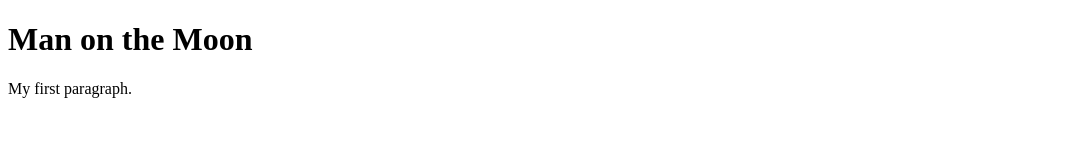
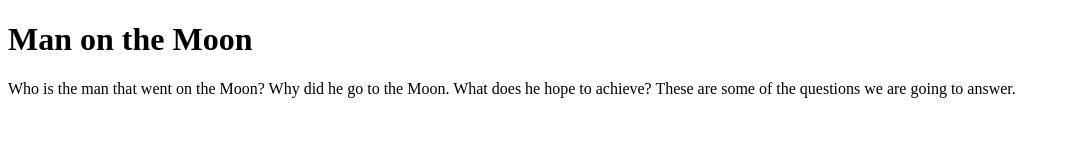
Before and after one commit to PokaTosso/training, a plain HTML site: page index.html in a window 1280 px wide. Shown: the whole page, without its empty margins (0-1070 px from the left). Drawn offline with Linux system fonts and the light colour scheme.

Commit message:
Add paragraph

```diff
--- a/index.html
+++ b/index.html
@@ -6,7 +6,10 @@
 <body>
 
 <h1>Man on the Moon</h1>
-<p>My first paragraph.</p>
+<p>Who is the man that went on the Moon?
+  Why did he go to the Moon. What does he hope to achieve? These are some of the questions we
+  are going to answer.
+</p>
 
 </body>
 </html>
```
